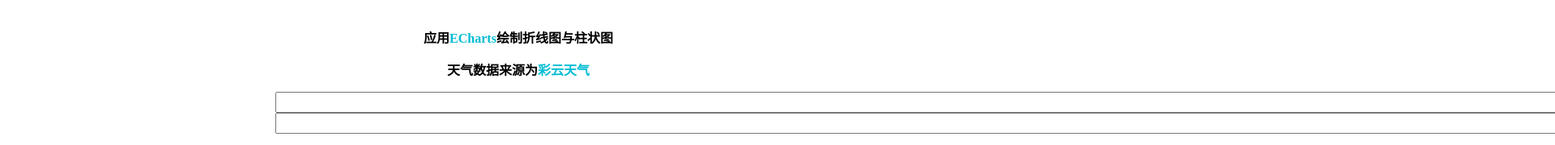
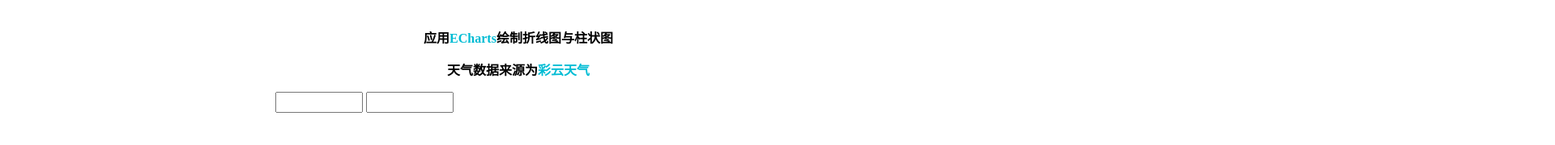
Before and after one commit to liurenjie520/tq, a plain HTML site: page index.html in a window 1280 px wide. Shown: the top 180 px of the page at 81% size, 1920 px wide, since content can reach past the window. Drawn offline with nearby package versions, Linux system fonts and the light colour scheme.

Commit message:
Update index.html

```diff
--- a/index.html
+++ b/index.html
@@ -37,8 +37,8 @@
 	<div class="introduce">
 		<p>应用<a href="http://echarts.baidu.com/">ECharts</a>绘制折线图与柱状图</p>
 		<p>天气数据来源为<a href="https://www.caiyunapp.com/index.html">彩云天气</a></p>
-		<input type="text" id="temp2" style="width:1920px;height:20px;"/>
-		<input type="text" id="wind2" style="width:1920px;height:20px;"/>
+		<input type="text" id="temp2" style="width:100px;height:20px;"/>
+		<input type="text" id="wind2" style="width:100px;height:20px;"/>
 
 <!--
 		<span id="temp2"></span>
```
